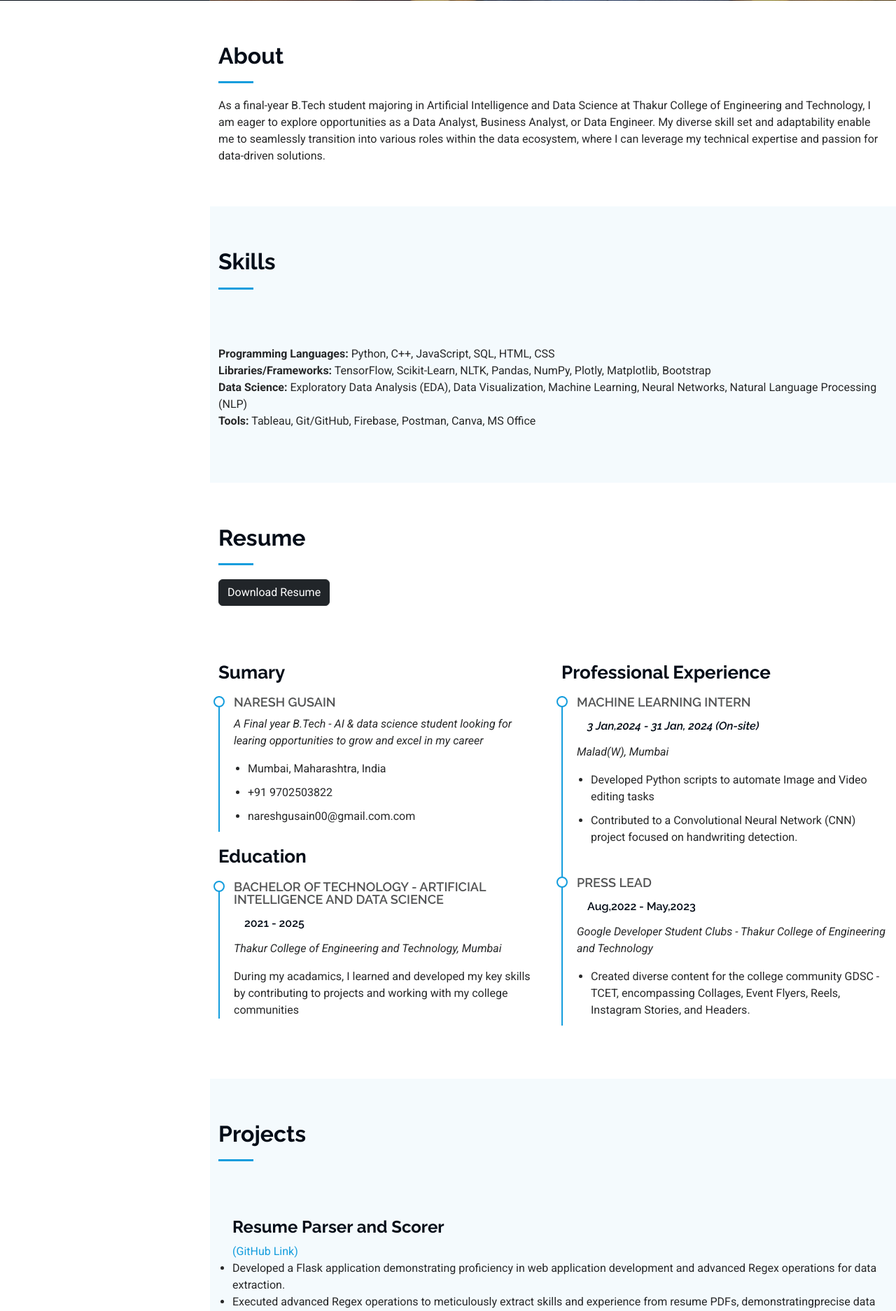
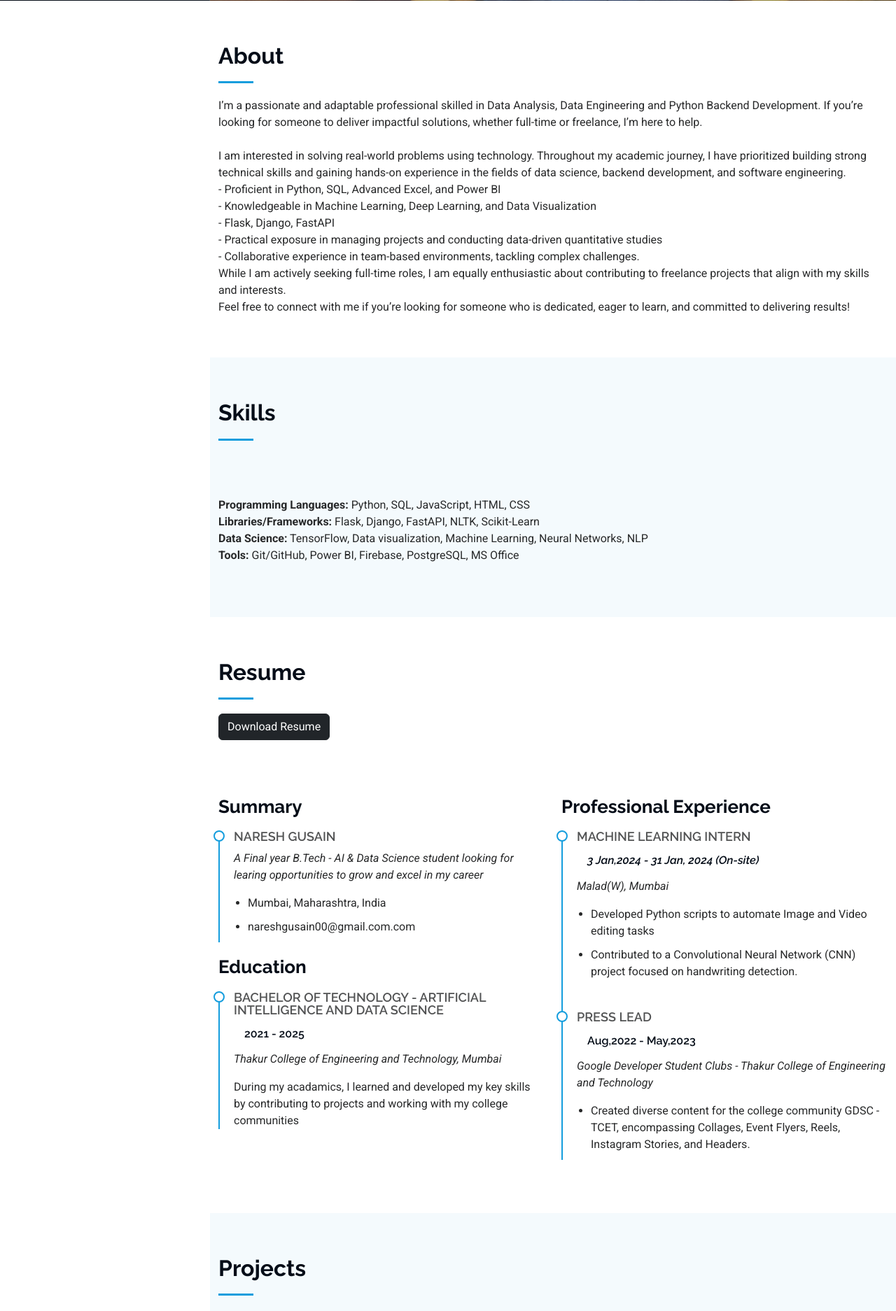
Before and after one commit to NareshGusain/NareshPortfolio, a Django app: page / in a window 1280 px wide. Shown: the part 799-2673 px from the top of the page at 70% size. Run offline with Django 4.2, Linux system fonts and the light colour scheme; some libraries are stand-ins or nearby versions.

Commit message:
timly changes

```diff
--- a/PortfolioWebsite/settings.py
+++ b/PortfolioWebsite/settings.py
@@ -26,7 +26,7 @@ SECRET_KEY = 'django-insecure-rt9eq+2-m+bg)05x#xgcy2lb+jb&mv8_t=$2+oo+@j*d+wrp=7
 # SECURITY WARNING: don't run with debug turned on in production!
 DEBUG = True
 
-ALLOWED_HOSTS = ['.vercel.app']
+ALLOWED_HOSTS = []
 
 
 # Application definition
--- a/templates/base/index.html
+++ b/templates/base/index.html
@@ -85,7 +85,23 @@
       <!-- Section Title -->
       <div class="container section-title" data-aos="fade-up">
         <h2>About</h2>
-        <p>As a final-year B.Tech student majoring in Artificial Intelligence and Data Science at Thakur College of Engineering and Technology, I am eager to explore opportunities as a Data Analyst, Business Analyst, or Data Engineer. My diverse skill set and adaptability enable me to seamlessly transition into various roles within the data ecosystem, where I can leverage my technical expertise and passion for data-driven solutions.</p>
+        <p>I’m a passionate and adaptable professional skilled in Data Analysis, Data Engineering and Python Backend Development. If you’re looking for someone to deliver impactful solutions, whether full-time or freelance, I’m here to help.</p><br>
+
+        <p>I am interested in solving real-world problems using technology. Throughout my academic journey, I have prioritized building strong technical skills and gaining hands-on experience in the fields of data science, backend development, and software engineering.
+        </p>
+
+        <p>
+        - Proficient in Python, SQL, Advanced Excel, and Power BI <br>
+        - Knowledgeable in Machine Learning, Deep Learning, and Data Visualization <br>
+        - Flask, Django, FastAPI<br>
+        - Practical exposure in managing projects and conducting data-driven quantitative studies <br>
+        - Collaborative experience in team-based environments, tackling complex challenges. <br>
+        </p>
+        While I am actively seeking full-time roles, I am equally enthusiastic about contributing to freelance projects that align with my skills and interests. <br>
+        </p>
+        <p>
+          Feel free to connect with me if you’re looking for someone who is dedicated, eager to learn, and committed to delivering results!
+        </p>
       </div><!-- End Section Title -->
 
     <!-- Skills Section -->
@@ -98,10 +114,10 @@
       <div class="container" data-aos="fade-up" data-aos-delay="100">
         <div class="row skills-content skills-animation">
               <ul>
-                  <li><strong>Programming Languages:</strong> Python, C++, JavaScript, SQL, HTML, CSS</li>
-                  <li><strong>Libraries/Frameworks:</strong> TensorFlow, Scikit-Learn, NLTK, Pandas, NumPy, Plotly, Matplotlib, Bootstrap</li>
-                  <li><strong>Data Science:</strong> Exploratory Data Analysis (EDA), Data Visualization, Machine Learning, Neural Networks, Natural Language Processing (NLP)</li>
-                  <li><strong>Tools:</strong> Tableau, Git/GitHub, Firebase, Postman, Canva, MS Office</li>
+                  <li><strong>Programming Languages:</strong> Python, SQL, JavaScript, HTML, CSS</li>
+                  <li><strong>Libraries/Frameworks:</strong>  Flask, Django, FastAPI, NLTK, Scikit-Learn</li>
+                  <li><strong>Data Science:</strong> TensorFlow, Data visualization, Machine Learning, Neural Networks, NLP</li>
+                  <li><strong>Tools:</strong>  Git/GitHub, Power BI, Firebase, PostgreSQL, MS Office</li>
               </ul>
           </div>
 
@@ -123,14 +139,13 @@
         <div class="row">
 
           <div class="col-lg-6" data-aos="fade-up" data-aos-delay="100">
-            <h3 class="resume-title">Sumary</h3>
+            <h3 class="resume-title">Summary</h3>
 
             <div class="resume-item pb-0">
               <h4>Naresh Gusain</h4>
-              <p><em>A Final year B.Tech - AI & data science student looking for learing opportunities to grow and excel in my career</em></p>
+              <p><em>A Final year B.Tech - AI & Data Science student looking for learing opportunities to grow and excel in my career</em></p>
               <ul>
                 <li>Mumbai, Maharashtra, India</li>
-                <li>+91 9702503822</li>
                 <li>nareshgusain00@gmail.com.com</li>
               </ul>
             </div><!-- Edn Resume Item -->
@@ -182,24 +197,24 @@
         <h2>Projects</h2>
       </div><!-- End Section Title -->
         <ul>
-            <h4><strong>Resume Parser and Scorer</strong></h4> <a href="https://github.com/NareshGusain/Resume_Parser_and_Scorer" target="_blank">(GitHub Link)</a>
+            <h4><strong>Resume Analyser and Scorer</strong></h4> <a href="https://github.com/NareshGusain/Resume_Parser_and_Scorer" target="_blank">(Link)</a>
             <li>Developed a Flask application demonstrating proficiency in web application development and advanced Regex operations for data extraction.</li>
             <li>Executed advanced Regex operations to meticulously extract skills and experience from resume PDFs, demonstratingprecise data extraction techniques</li>
             <li>Applied NLP to enhance skill and experience extraction accuracy and leveraged cosine similarity for precise job description alignment.</li>
             <li>Leveraged cosine similarity as a robust metric to quantify the alignment between resume text and job description,ensuring a precise measure of compatibility.</li> <br><br>
 
-            <h4><strong>CryptoCurrency Price prediction using LSTM</strong></h4> <a href="https://github.com/NareshGusain/LSTM_Projects/tree/main/Bitcoin_price_predication" target="_blank">(GitHub Link)</a>
+            <h4><strong>CryptoCurrency Price prediction using LSTM</strong></h4> <a href="https://github.com/NareshGusain/LSTM_Projects/tree/main/Bitcoin_price_predication" target="_blank">(Link)</a>
             <li>Utilized the CryptoCompare API to gather comprehensive Bitcoin price data, ensuring accurate and up-to-date information for analysis.</li>
             <li>Executed advanced Regex operations to meticulously extract skills and experience from resume PDFs, demonstrating precise data extraction techniques</li>
             <li>Developed and implemented a Long Short-Term Memory (LSTM) Neural Network model, showcasing proficiency inadvanced techniques for cryptocurrency price prediction.</li>
             <li>Applied the Plotly library to create visually compelling charts illustrating cryptocurrency price trends over the past threeyears, providing valuable insights for analysis and decision-making</li> <br><br>
 
-            <h4><strong>Performed EDA on WhatsApp Group Chat</strong></h4> <a href="https://github.com/NareshGusain/Whatsapp_group_chat_analyser" target="_blank">(GitHub Link)</a>
+            <h4><strong>Video Calling Web app</strong></h4> <a href="https://github.com/NareshGusain/Videochat_webapp" target="_blank">(Link)</a>
             <li>Performed data preprocessing, employing Regex operations to categorize data into distinct Date, Message, and Sender–name categories, improving data clarity and structure.</li>
             <li> Conducted thorough Exploratory Data Analysis (EDA) on WhatsApp group chat data, demonstrating a keen analytical approach to extract meaningful insights.</li>
             <li>Uncovered valuable insights from the dataset, including the identification of the individual with the highest message count and a comprehensive analysis of overall message frequency within the group</li> <br><br>
 
-            <h4><strong>To-Do List Website using Django</strong></h4> <a href="https://github.com/NareshGusain/Django_learn/tree/main/Todo" target="_blank">(GitHub Link)</a>
+            <h4><strong>To-Do List Website using Django</strong></h4> <a href="https://github.com/NareshGusain/Django_learn/tree/main/Todo" target="_blank">(Link)</a>
             <li>Created a to-do list web app using the Django framework.</li>
             <li>Implemented features to add and delete tasks for user convenience</li>
             <li>Learned about Django file templates, directory structure, URL routing, views, models, and working with databases.</li><br><br>
@@ -321,18 +336,10 @@
                 </div>
               </div><!-- End Info Item -->
 
-              <div class="info-item d-flex" data-aos="fade-up" data-aos-delay="300">
-                <i class="bi bi-telephone flex-shrink-0"></i>
-                <div>
-                  <h3>Call</h3>
-                  <p>+91 9702503822</p>
-                </div>
-              </div><!-- End Info Item -->
-
               <div class="info-item d-flex" data-aos="fade-up" data-aos-delay="400">
                 <i class="bi bi-envelope flex-shrink-0"></i>
                 <div>
-                  <h3>Email Us</h3>
+                  <h3>Email</h3>
                   <p>nareshgusain00.com</p>
                 </div>
               </div><!-- End Info Item -->
```
Also changed, not shown: static/img/NGsmall2.png (added), 1 other file.
